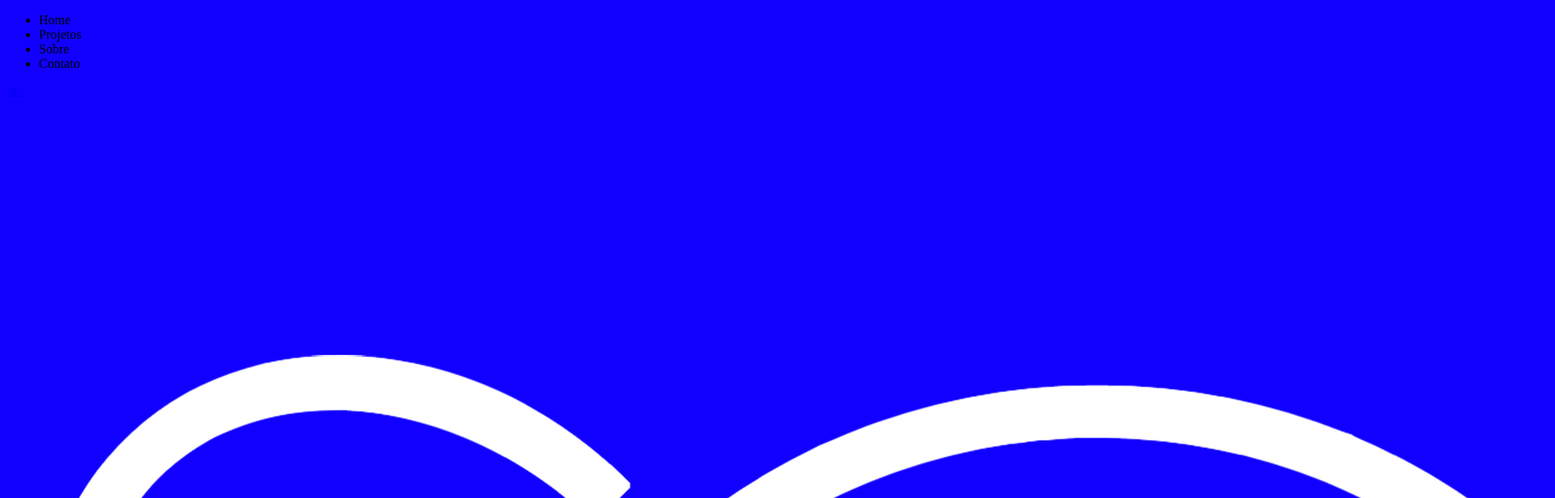
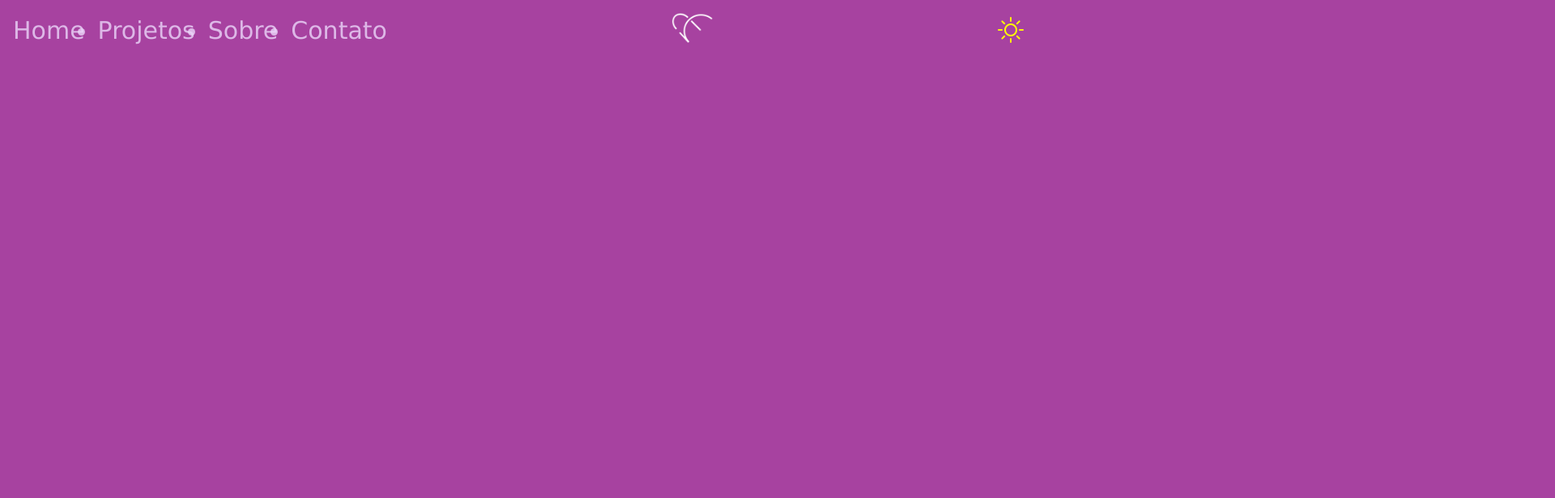
Before and after one commit to luizamlim/portfolio, a plain HTML site: page index.html in a window 1280 px wide. Shown: the top 616 px of the page at 81% size, 1920 px wide, since content can reach past the window. Drawn offline with nearby package versions, Linux system fonts and the light colour scheme.

Commit message:
Add files via upload

```diff
--- a/css/estilo.css
+++ b/css/estilo.css
@@ -1,6 +1,77 @@
+:root,
+:root[data-theme="dark"] {
+    --primary-color: #ead4f7cf; /*texto*/
+    --primary-bg:#a742a0; /*background = fundo*/
+    --hover-menu: #340429;
+    --icon-color: #350750;
+    --icone-tema: yellow;
+}
+
+:root[data-theme="light"] {
+    --primary-color: #000;
+    --primary-bg:#fff;
+}
+
 body {
-    background: #1100ff;
+    background:var(--primary-bg);
+    color: var(--primary-color);
+    font-family:Verdana, Geneva, Tahoma, sans-serif;
+    font-size: 30px;
 }
-img {
-    width: 10;
+
+a {
+    text-decoration: dashed;
+    color: var(--primary-color);
+
 }
+
+a:hover {
+    color: var(--hover-menu);
+}
+
+i{
+    color: var(--icon-color)
+}
+
+*{
+    margin: 0;
+    padding: 0;
+    box-sizing: border-box;
+}
+
+#header {
+    display:flex;
+    flex-flow: row wrap;
+    justify-content: space-between;
+    align-items: center;
+    width: 100%;
+    padding: 0.5rem 1rem;
+    z-index: 2;
+}
+
+.logo{
+    width: 3.25rem;
+    height: 3.25rem;
+}
+
+.header-toggle{
+    display: flex;
+    justify-content: flex-end;
+}
+
+#toggleTheme{
+    color: var(--icone-tema);
+    font-size: 2rem;
+    cursor: pointer; /*aparência do cursor*/
+}
+
+.menu{
+    display:flex;
+    align-items: baseline;
+    background: var(--primary-bg);
+    gap: 1rem;
+}
+
+/* .header-nav{
+    display: none;
+} */
--- a/index.html
+++ b/index.html
@@ -1,5 +1,5 @@
 <!DOCTYPE html>
-<html lang="pt-br">
+<html lang="pt-br" data-theme="dark">
 
 <head>
     <meta charset="UTF-8">
@@ -16,27 +16,47 @@
 
 <body>
 
-    <header>
-        <nav>
-            <ul class="menu-principal">
-                <li> Home </li>
-                <li> Projetos </li>
-                <li> Sobre </li>
-                <li> Contato </li>
+    <header id="header">
+
+        <!--navigation-->
+        <nav class="header-nav"> <!--menu desktop-->
+            <ul class="menu menu-principal">
+                <li class= "menu-item">
+                    <a href="" class= "menu-link">
+                        <span class="menu-text"> Home </span>
+                    </a>
+                </li>
+
+                <li class= "menu-item">
+                    <a href="" class= "menu-link">
+                        <span class="menu-text"> Projetos </span>
+                    </a>
+                </li>
+
+                <li class= "menu-item">
+                    <a href="" class= "menu-link">
+                        <span class="menu-text"> Sobre </span>
+                    </a>
+                </li>
+
+                <li class= "menu-item">
+                    <a href="" class= "menu-link">
+                        <span class="menu-text"> Contato </span>
+                    </a>
+                </li>
             </ul>
         </nav>
 
-        <div class="">
-            <a href="#Home">/a>
-                <img src="img/logo.png" alt="">
-            <a>
-
+        <!-- logo -->
+        <div class="header-logo">
+            <a href="#home">
+                <img class= "logo" src="img/logo.png" alt="">
+            </a>
         </div>
 
-        <div class="">
-            <i class="bi bi-sun"></i>
+        <div class="header-toggle">
+            <i id= "toggleTheme" class="bi bi-sun"></i>
         </div>
-
     </header> <!-- fim da header -->
 
 </body>
```
